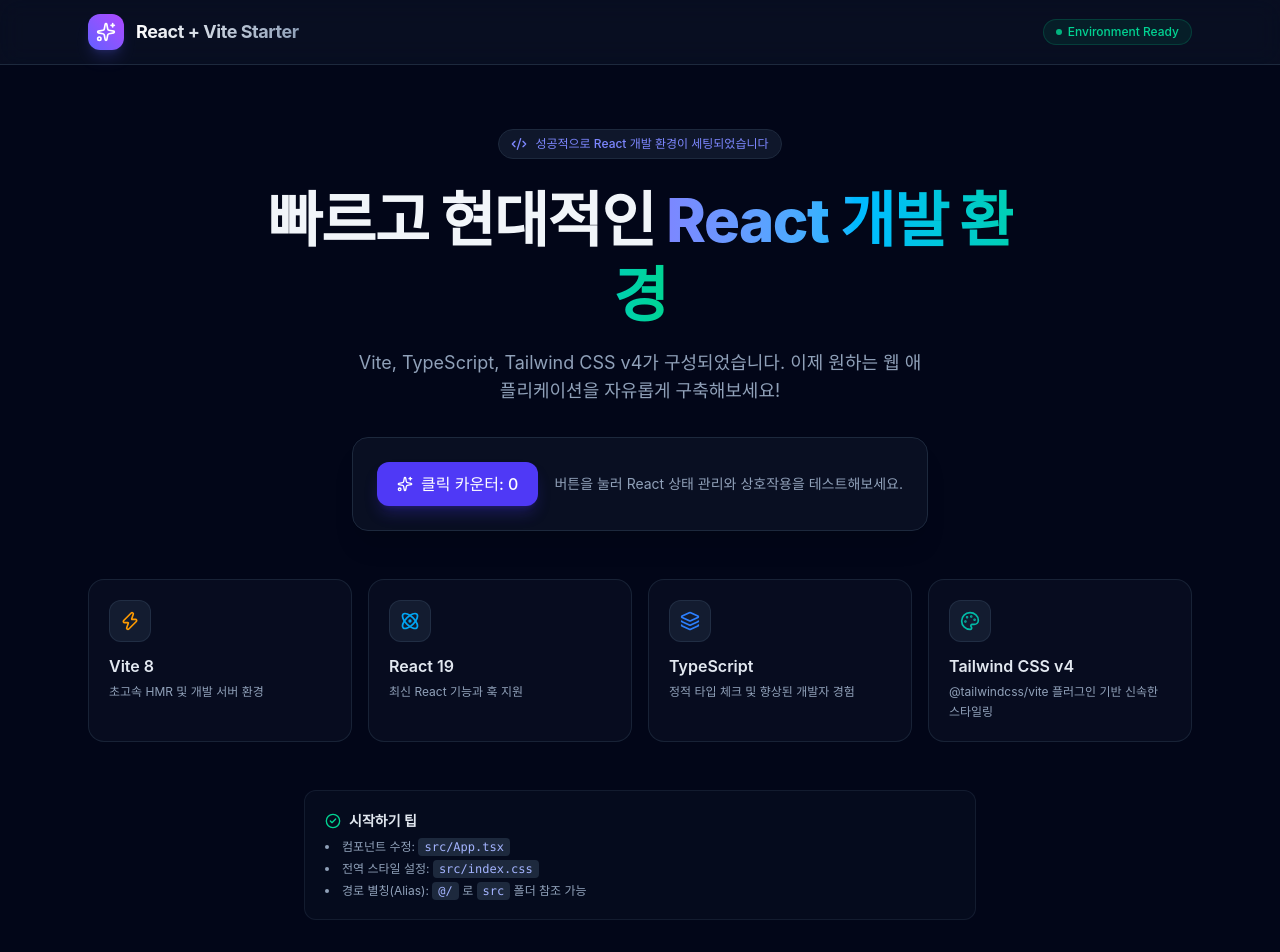
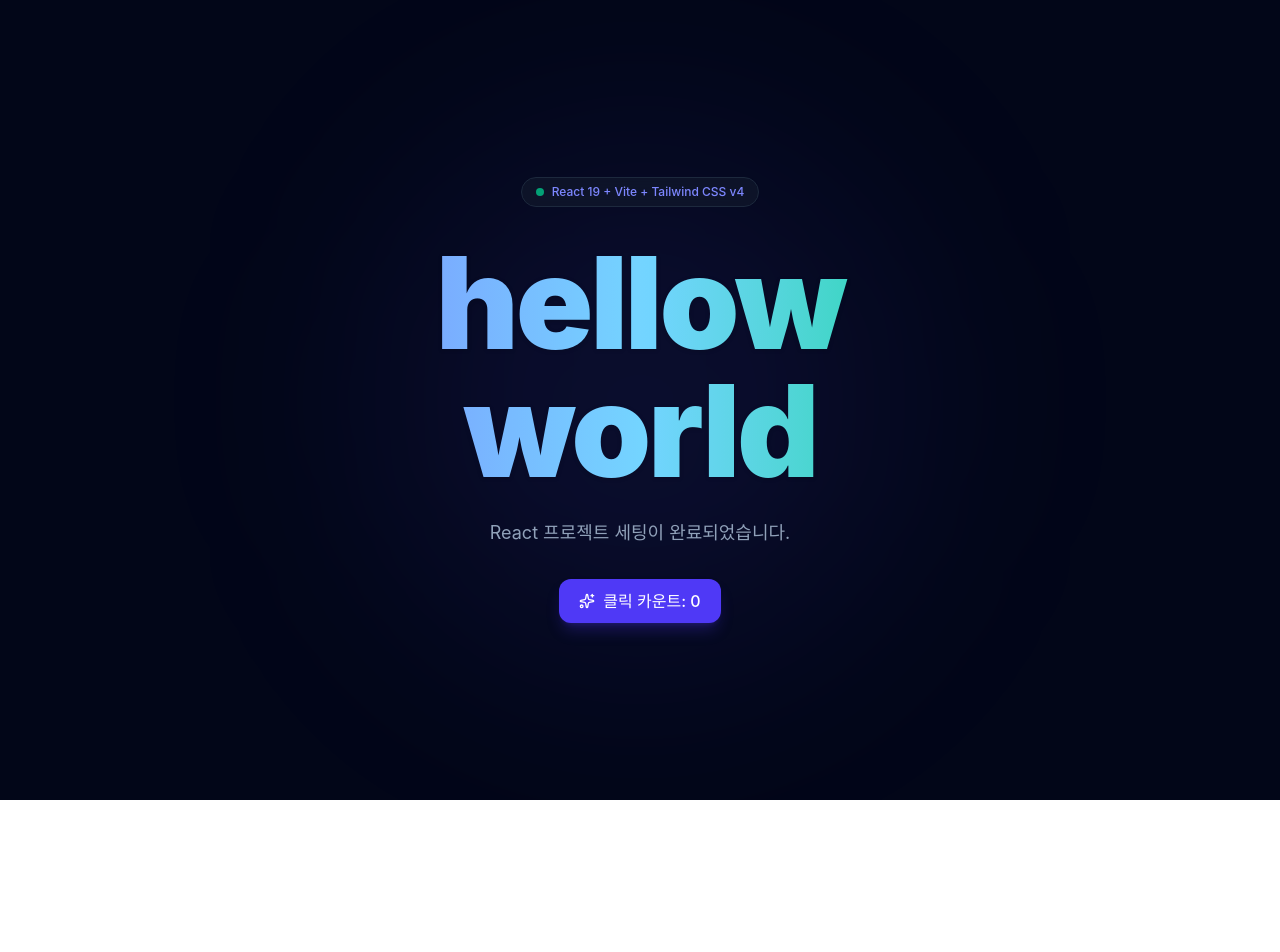
Before and after one commit to duacjfdms/hihihaha, a React (Vite) app: page / in a window 1280 px wide. Shown: the top 952 px of the page. After the commit the page ends 800 px from the top, so only its background shows below. Built offline with nearby package versions, Linux system fonts and the light colour scheme.

Commit message:
feat: display large hellow world heading on main screen

```diff
--- a/src/App.tsx
+++ b/src/App.tsx
@@ -1,136 +1,38 @@
 import { useState } from 'react'
-import {
-  Atom,
-  CheckCircle2,
-  Code2,
-  Layers,
-  Palette,
-  Sparkles,
-  Zap
-} from 'lucide-react'
+import { Sparkles } from 'lucide-react'
 
 export function App() {
   const [count, setCount] = useState(0)
 
-  const features = [
-    {
-      icon: <Zap className="w-5 h-5 text-amber-500" />,
-      title: 'Vite 8',
-      desc: '초고속 HMR 및 개발 서버 환경'
-    },
-    {
-      icon: <Atom className="w-5 h-5 text-sky-500" />,
-      title: 'React 19',
-      desc: '최신 React 기능과 훅 지원'
-    },
-    {
-      icon: <Layers className="w-5 h-5 text-blue-500" />,
-      title: 'TypeScript',
-      desc: '정적 타입 체크 및 향상된 개발자 경험'
-    },
-    {
-      icon: <Palette className="w-5 h-5 text-teal-500" />,
-      title: 'Tailwind CSS v4',
-      desc: '@tailwindcss/vite 플러그인 기반 신속한 스타일링'
-    }
-  ]
+  return (
+    <div className="min-h-screen bg-slate-950 text-white flex flex-col items-center justify-center p-6 selection:bg-indigo-500 selection:text-white relative overflow-hidden">
+      {/* Background glow */}
+      <div className="absolute top-1/2 left-1/2 -translate-x-1/2 -translate-y-1/2 w-[500px] h-[500px] bg-indigo-500/10 blur-[120px] rounded-full pointer-events-none" />
 
-  return (
-    <div className="min-h-screen bg-slate-950 text-slate-100 flex flex-col justify-between selection:bg-indigo-500 selection:text-white">
-      {/* Header */}
-      <header className="border-b border-slate-800 bg-slate-900/50 backdrop-blur-md sticky top-0 z-50">
-        <div className="max-w-6xl mx-auto px-6 h-16 flex items-center justify-between">
-          <div className="flex items-center gap-3">
-            <div className="w-9 h-9 rounded-xl bg-gradient-to-tr from-indigo-500 to-purple-500 flex items-center justify-center shadow-lg shadow-indigo-500/20">
-              <Sparkles className="w-5 h-5 text-white" />
-            </div>
-            <span className="font-bold text-lg tracking-tight bg-gradient-to-r from-white to-slate-400 bg-clip-text text-transparent">
-              React + Vite Starter
-            </span>
-          </div>
-
-          <div className="flex items-center gap-4 text-sm font-medium text-slate-400">
-            <span className="inline-flex items-center gap-1.5 px-3 py-1 rounded-full bg-emerald-500/10 text-emerald-400 border border-emerald-500/20 text-xs">
-              <span className="w-1.5 h-1.5 rounded-full bg-emerald-400 animate-pulse"></span>
-              Environment Ready
-            </span>
-          </div>
-        </div>
-      </header>
-
-      {/* Hero Section */}
-      <main className="max-w-6xl mx-auto px-6 py-16 flex-1 flex flex-col items-center justify-center text-center">
-        <div className="inline-flex items-center gap-2 px-3 py-1.5 rounded-full bg-slate-900 border border-slate-800 text-xs font-medium text-indigo-400 mb-6">
-          <Code2 className="w-4 h-4" />
-          <span>성공적으로 React 개발 환경이 세팅되었습니다</span>
+      <main className="relative z-10 flex flex-col items-center text-center max-w-3xl">
+        <div className="inline-flex items-center gap-2 px-3.5 py-1.5 rounded-full bg-slate-900/80 border border-slate-800 text-xs font-medium text-indigo-400 mb-8 backdrop-blur-sm">
+          <span className="w-2 h-2 rounded-full bg-emerald-400 animate-pulse" />
+          React 19 + Vite + Tailwind CSS v4
         </div>
 
-        <h1 className="text-4xl sm:text-6xl font-extrabold tracking-tight max-w-3xl leading-tight">
-          빠르고 현대적인{' '}
-          <span className="bg-gradient-to-r from-indigo-400 via-sky-400 to-emerald-400 bg-clip-text text-transparent">
-            React 개발 환경
-          </span>
+        <h1 className="text-6xl sm:text-8xl md:text-9xl font-black tracking-tight bg-gradient-to-r from-indigo-400 via-sky-300 to-emerald-400 bg-clip-text text-transparent drop-shadow-sm select-none">
+          hellow world
         </h1>
 
-        <p className="mt-4 text-base sm:text-lg text-slate-400 max-w-xl">
-          Vite, TypeScript, Tailwind CSS v4가 구성되었습니다.
-          이제 원하는 웹 애플리케이션을 자유롭게 구축해보세요!
+        <p className="mt-6 text-slate-400 text-base sm:text-lg max-w-md">
+          React 프로젝트 세팅이 완료되었습니다.
         </p>
 
-        {/* Counter Interactive Demo */}
-        <div className="mt-8 p-6 bg-slate-900/60 border border-slate-800 rounded-2xl shadow-xl backdrop-blur-sm flex flex-col sm:flex-row items-center gap-4">
+        <div className="mt-8 flex items-center gap-4">
           <button
             onClick={() => setCount((prev) => prev + 1)}
             className="px-5 py-2.5 rounded-xl bg-indigo-600 hover:bg-indigo-500 active:scale-95 text-white font-medium transition shadow-lg shadow-indigo-600/25 flex items-center gap-2 cursor-pointer"
           >
             <Sparkles className="w-4 h-4" />
-            클릭 카운터: {count}
+            클릭 카운트: {count}
           </button>
-          <span className="text-sm text-slate-400">
-            버튼을 눌러 React 상태 관리와 상호작용을 테스트해보세요.
-          </span>
-        </div>
-
-        {/* Tech Stack Cards */}
-        <div className="grid grid-cols-1 sm:grid-cols-2 lg:grid-cols-4 gap-4 mt-12 w-full text-left">
-          {features.map((feat) => (
-            <div
-              key={feat.title}
-              className="p-5 rounded-2xl bg-slate-900/40 border border-slate-800/80 hover:border-slate-700 hover:bg-slate-900/80 transition duration-200"
-            >
-              <div className="p-2.5 rounded-xl bg-slate-800/60 w-fit mb-3 border border-slate-700/50">
-                {feat.icon}
-              </div>
-              <h3 className="font-semibold text-slate-200 text-base">{feat.title}</h3>
-              <p className="text-xs text-slate-400 mt-1 leading-relaxed">{feat.desc}</p>
-            </div>
-          ))}
-        </div>
-
-        {/* Quick Tips */}
-        <div className="mt-12 w-full max-w-2xl bg-slate-900/30 border border-slate-800/60 rounded-xl p-5 text-left text-sm text-slate-300">
-          <div className="flex items-center gap-2 font-semibold text-slate-200 mb-2">
-            <CheckCircle2 className="w-4 h-4 text-emerald-400" />
-            <span>시작하기 팁</span>
-          </div>
-          <ul className="space-y-1.5 text-xs text-slate-400 list-disc list-inside">
-            <li>
-              컴포넌트 수정: <code className="text-indigo-300 bg-slate-800 px-1.5 py-0.5 rounded">src/App.tsx</code>
-            </li>
-            <li>
-              전역 스타일 설정: <code className="text-indigo-300 bg-slate-800 px-1.5 py-0.5 rounded">src/index.css</code>
-            </li>
-            <li>
-              경로 별칭(Alias): <code className="text-indigo-300 bg-slate-800 px-1.5 py-0.5 rounded">@/</code> 로 <code className="text-indigo-300 bg-slate-800 px-1.5 py-0.5 rounded">src</code> 폴더 참조 가능
-            </li>
-          </ul>
         </div>
       </main>
-
-      {/* Footer */}
-      <footer className="border-t border-slate-800/60 py-6 text-center text-xs text-slate-500">
-        <p>Ready to build something awesome.</p>
-      </footer>
     </div>
   )
 }
```
Also changed, not shown: 1 other file (tests, documents, lock files or other folders).
